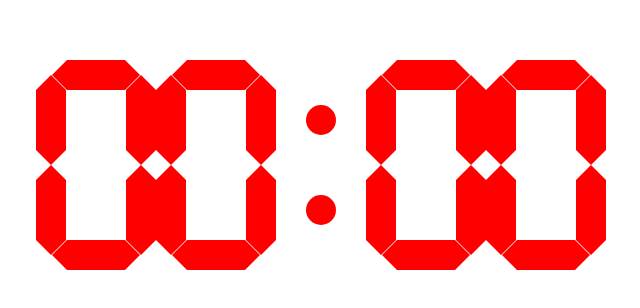
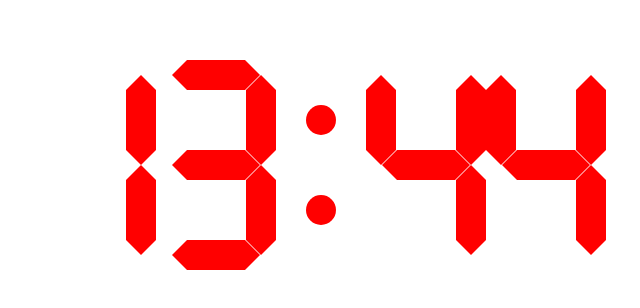
Before and after one commit to RikitoNoto/WindowClock, a Vue app: page / in a window 1280 px wide. Shown: the part 232-540 px from the top of the page, without its empty margins (319-959 px from the left). Built offline with nearby package versions, Linux system fonts and the light colour scheme.

Commit message:
create update time process

```diff
--- a/src/App.vue
+++ b/src/App.vue
@@ -16,7 +16,7 @@ setInterval(() => {
 </script>
 
 <template>
-  <Display :scale=1.5 :hour=hour :minute=minute></Display>
+  <Display :scale=1.5 v-model:hour="hour" v-model:minute="minute"></Display>
 </template>
 
 <style scoped>
--- a/src/components/Display.vue
+++ b/src/components/Display.vue
@@ -2,6 +2,7 @@
 import SevenSegment from './SevenSegment.vue';
 import Colon from './Colon.vue';
 import TimeUtil from '../helper/TimeUtil';
+import { computed } from 'vue';
 
 
 const props = defineProps({
@@ -19,26 +20,37 @@ const props = defineProps({
   },
 });
 
+const emits = defineEmits(["update:hour", "update:minute"]);
+
+const hour = computed({
+  get() {
+    return props.hour;
+  },
+  set(value) {
+    emits("update:hour", value);
+  }
+});
+
+const minute = computed({
+  get() {
+    return props.minute;
+  },
+  set(value) {
+    emits("update:minute", value);
+  }
+});
+
 const char_height: number = 140 * props.scale;
 const char_width: number = char_height * 4/7;
-const hour_array: number[] = TimeUtil.numToDigArray(props.hour);
-const minute_array: number[] = TimeUtil.numToDigArray(props.minute);
-
-
-setInterval(() => {
-    console.log(props.minute);
-  },
-  100
-);
 </script>
 
 <template>
   <div class="display">
-    <SevenSegment class="display__char" :number=hour_array[0] :height=char_height :width=char_width></SevenSegment>
-    <SevenSegment class="display__char" :number=hour_array[1] :height=char_height :width=char_width></SevenSegment>
+    <SevenSegment class="display__char" :number=TimeUtil.numToDigArray(hour)[0] :height=char_height :width=char_width></SevenSegment>
+    <SevenSegment class="display__char" :number=TimeUtil.numToDigArray(hour)[1] :height=char_height :width=char_width></SevenSegment>
     <Colon class="display__char" :height=char_height :turn_on_colon=true></Colon>
-    <SevenSegment class="display__char" :number=minute_array[0] :height=char_height :width=char_width></SevenSegment>
-    <SevenSegment class="display__char" :number=minute_array[1] :height=char_height :width=char_width></SevenSegment>
+    <SevenSegment class="display__char" :number=TimeUtil.numToDigArray(minute)[0] :height=char_height :width=char_width></SevenSegment>
+    <SevenSegment class="display__char" :number=TimeUtil.numToDigArray(minute)[1] :height=char_height :width=char_width></SevenSegment>
   </div>
 </template>
 
```
